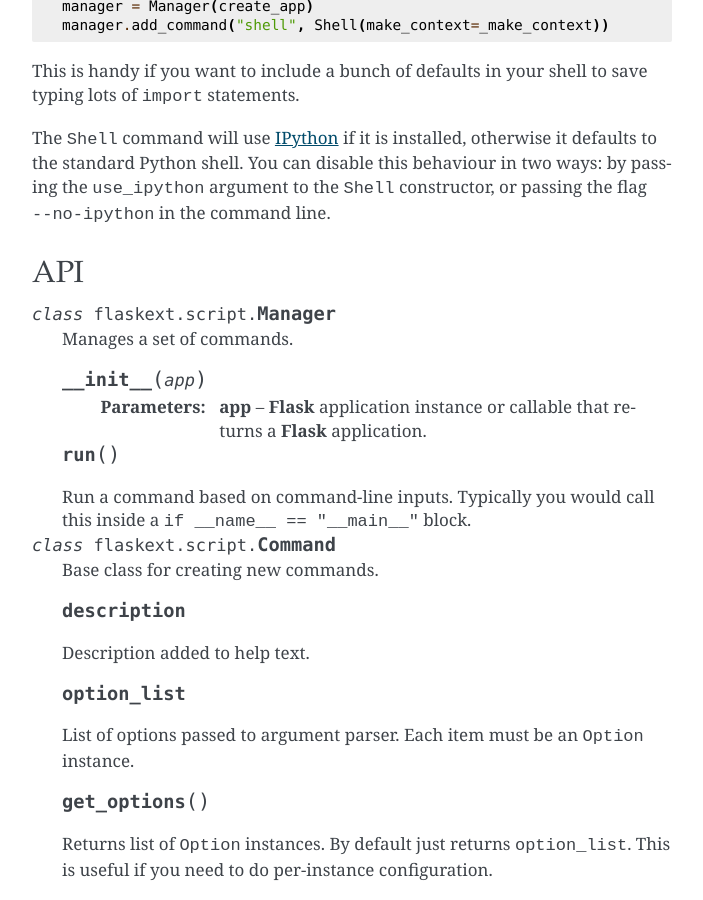
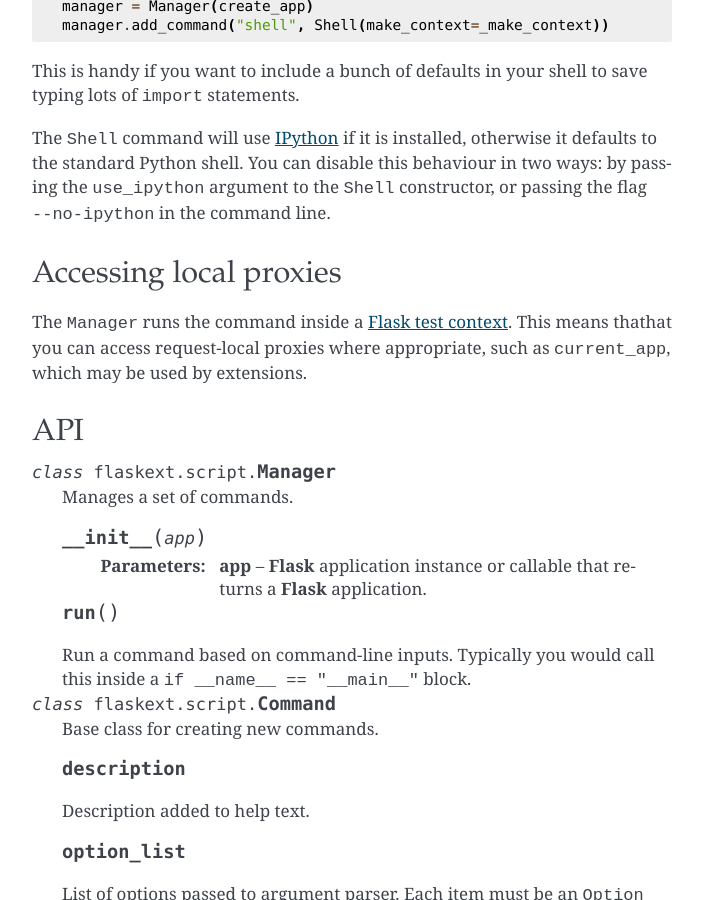
Before and after one commit to smurfix/flask-script, a Sphinx documentation site: the page built from docs/index.rst, in a window 1280 px wide and 900 px high, scrolled down 4641 px. Shown: the whole window, without its empty margins (288-991 px from the left). Built offline with Sphinx 7.4.7, drawn with Linux system fonts in a browser that asks for light colours.

Commit message:
mention local proxies

```diff
--- a/docs/index.rst
+++ b/docs/index.rst
@@ -201,6 +201,11 @@ This is handy if you want to include a bunch of defaults in your shell to save t
 
 The ``Shell`` command will use `IPython <http://ipython.scipy.org/moin/>`_ if it is installed, otherwise it defaults to the standard Python shell. You can disable this behaviour in two ways: by passing the ``use_ipython`` argument to the ``Shell`` constructor, or passing the flag ``--no-ipython`` in the command line.
 
+Accessing local proxies
+-----------------------
+
+The ``Manager`` runs the command inside a `Flask test context <http://flask.pocoo.org/docs/testing/#other-testing-tricks>`_. This means thathat you can access request-local proxies where appropriate, such as ``current_app``, which may be used by extensions.
+
 API
 ---
 
```
